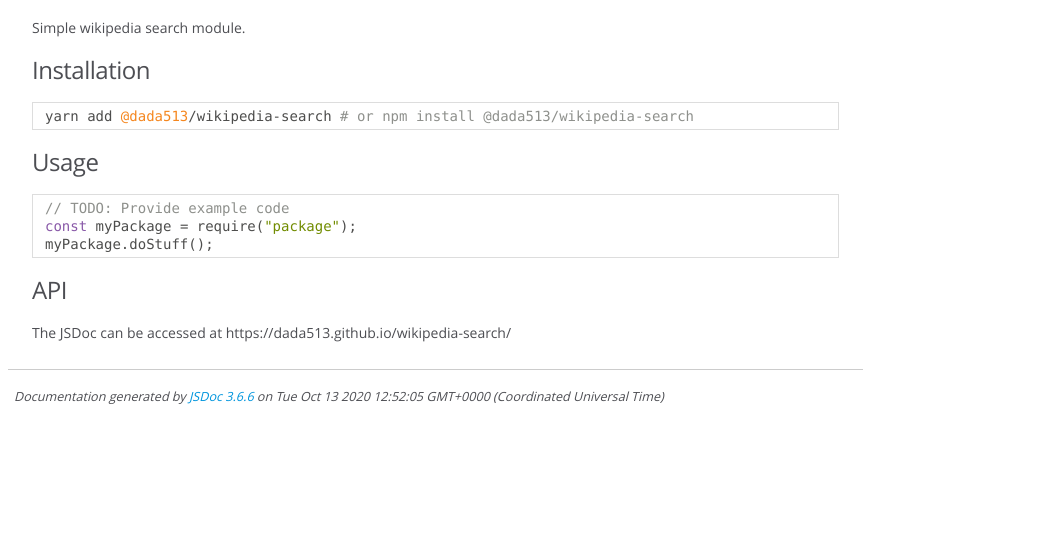
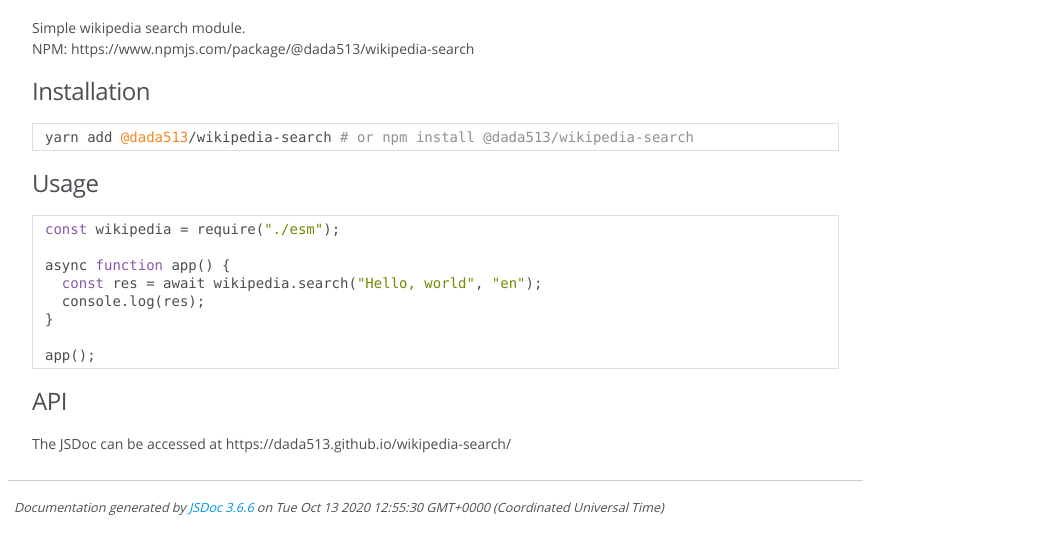
Before and after one commit to d-513/wikipedia-search, a website: page docs/index.html in a window 1280 px wide. Shown: the part 211-764 px from the top of the page, without its empty margins (0-1040 px from the left). Drawn offline with Linux system fonts and the light colour scheme.

Commit message:
Update JSDoc

```diff
--- a/docs/index.html
+++ b/docs/index.html
@@ -44,14 +44,20 @@
 
     <section>
         <article><h1>wikipedia-search</h1>
-<p>Simple wikipedia search module.</p>
+<p>Simple wikipedia search module.<br>
+NPM: https://www.npmjs.com/package/@dada513/wikipedia-search</p>
 <h3>Installation</h3>
 <pre class="prettyprint source lang-bash"><code>yarn add @dada513/wikipedia-search # or npm install @dada513/wikipedia-search
 </code></pre>
 <h3>Usage</h3>
-<pre class="prettyprint source lang-js"><code>// TODO: Provide example code
-const myPackage = require(&quot;package&quot;);
-myPackage.doStuff();
+<pre class="prettyprint source lang-js"><code>const wikipedia = require(&quot;./esm&quot;);
+
+async function app() {
+  const res = await wikipedia.search(&quot;Hello, world&quot;, &quot;en&quot;);
+  console.log(res);
+}
+
+app();
 </code></pre>
 <h3>API</h3>
 <p>The JSDoc can be accessed at https://dada513.github.io/wikipedia-search/</p></article>
@@ -71,7 +77,7 @@
 <br class="clear">
 
 <footer>
-    Documentation generated by <a href="https://github.com/jsdoc/jsdoc">JSDoc 3.6.6</a> on Tue Oct 13 2020 12:52:05 GMT+0000 (Coordinated Universal Time)
+    Documentation generated by <a href="https://github.com/jsdoc/jsdoc">JSDoc 3.6.6</a> on Tue Oct 13 2020 12:55:30 GMT+0000 (Coordinated Universal Time)
 </footer>
 
 <script> prettyPrint(); </script>
```
Also changed, not shown: docs/global.html (+1 -1 lines), docs/index.js.html (+23 -23 lines).
